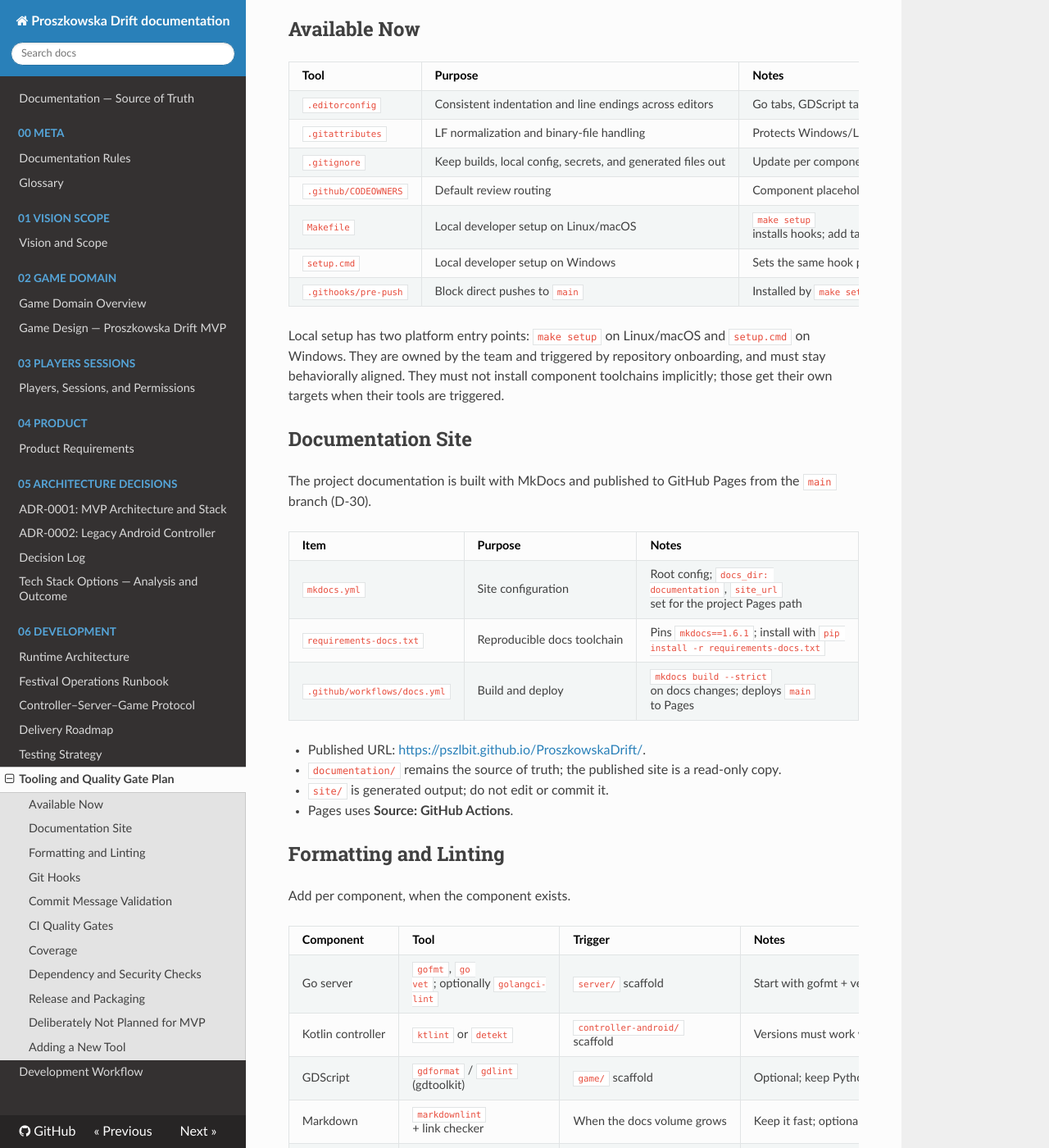
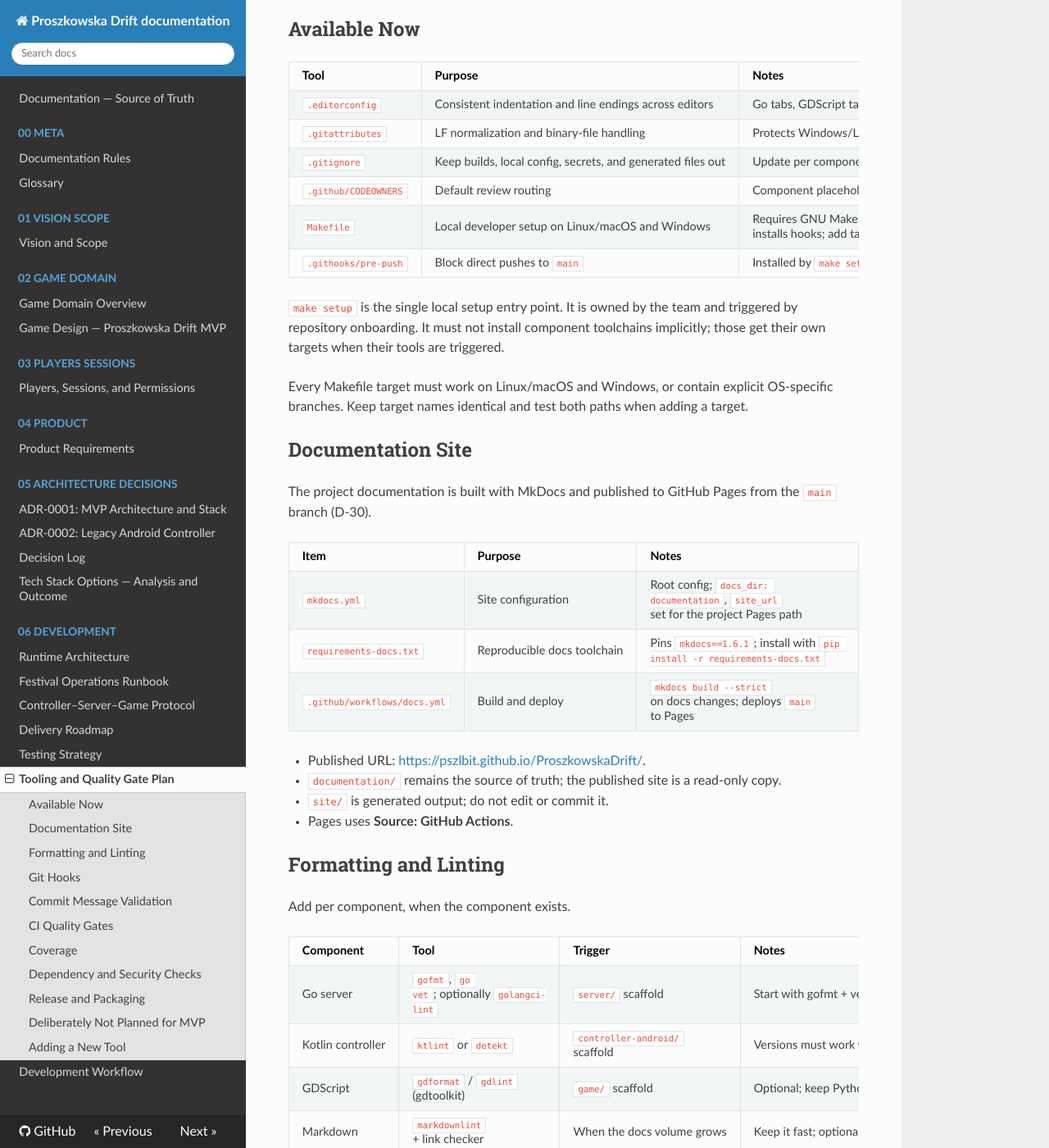
Before and after one commit to PSZLBit/ProszkowskaDrift, an MkDocs documentation site: the page built from documentation/06-development/tooling-plan.md, in a window 1280 px wide and 1400 px high, scrolled down 261 px. Shown: the whole window at 82% size. Built offline with MkDocs 1.6.1, drawn with Linux system fonts in a browser that asks for light colours; nearby versions of some CDN libraries; some of the changed text lies outside the part shown.

Commit message:
chore(ops): standardize local setup on GNU Make
Make GNU Make the single local setup entry point on Linux/macOS and Windows. Remove the separate Windows batch bootstrap, document the Windows install command, and require future Makefile targets to support both operating systems.

```diff
--- a/documentation/06-development/tooling-plan.md
+++ b/documentation/06-development/tooling-plan.md
@@ -15,15 +15,16 @@ Developer tooling for the project. A tool enters the repository only with a
 | `.gitattributes` | LF normalization and binary-file handling | Protects Windows/Linux collaboration |
 | `.gitignore` | Keep builds, local config, secrets, and generated files out | Update per component after scaffold |
 | `.github/CODEOWNERS` | Default review routing | Component placeholders to fill when roles are assigned |
-| `Makefile` | Local developer setup on Linux/macOS | `make setup` installs hooks; add targets only when their toolchains exist |
-| `setup.cmd` | Local developer setup on Windows | Sets the same hook path without requiring Make or `chmod` |
-| `.githooks/pre-push` | Block direct pushes to `main` | Installed by `make setup` or `setup.cmd` |
+| `Makefile` | Local developer setup on Linux/macOS and Windows | Requires GNU Make; `make setup` installs hooks; add targets only when their toolchains exist |
+| `.githooks/pre-push` | Block direct pushes to `main` | Installed by `make setup` |
 
-Local setup has two platform entry points: `make setup` on Linux/macOS and
-`setup.cmd` on Windows. They are owned by the team and triggered by repository
-onboarding, and must stay behaviorally aligned. They must not install component
-toolchains implicitly; those get their own targets when their tools are
-triggered.
+`make setup` is the single local setup entry point. It is owned by the team and
+triggered by repository onboarding. It must not install component toolchains
+implicitly; those get their own targets when their tools are triggered.
+
+Every Makefile target must work on Linux/macOS and Windows, or contain explicit
+OS-specific branches. Keep target names identical and test both paths when
+adding a target.
 
 ## Documentation Site
 
@@ -59,9 +60,8 @@ Add per component, when the component exists.
 - `.githooks/pre-commit`: run formatters/linters on changed files only, once the
   toolchains exist. It must stay fast (a few seconds). Document an emergency
   bypass; do not make a hook required for correctness.
-- `.githooks/pre-push`: blocks direct pushes to `main`; `make setup`
-  (Linux/macOS) or `setup.cmd` (Windows) installs it. The hook is a local
-  convenience; GitHub rules remain the enforcement.
+- `.githooks/pre-push`: blocks direct pushes to `main`; `make setup` installs
+  it. The hook is a local convenience; GitHub rules remain the enforcement.
 - Do not add a hook before its tool is configured. A missing binary must not
   break commits.
 
```
Also changed, not shown: README.md (+15 -20 lines), documentation/06-development/testing.md (+11 -8 lines), documentation/06-development/workflow.md (+7 -3 lines), 3 other files.
